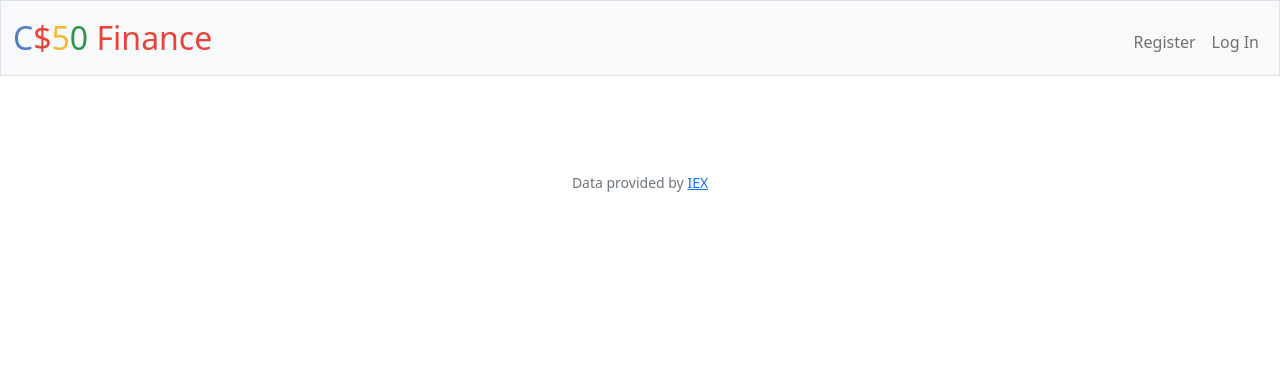
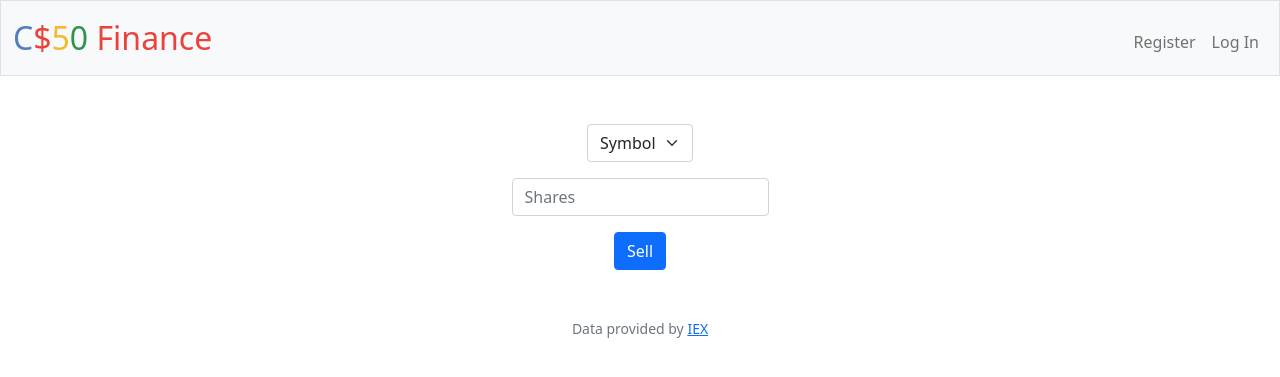
Before and after one commit to vedant-44/cs50-1-, a Flask app: template finance/templates/sell.html in a window 1280 px wide. Shown: the top 377 px of the page. Run offline with Flask 3, Linux system fonts and the light colour scheme; the template is opened without the code that fills it, so the values that code supplies are empty; some libraries are stand-ins or nearby versions.

Commit message:
Fri, Jun 9, 2023, 11:41 AM +05:30

```diff
--- a/finance/templates/sell.html
+++ b/finance/templates/sell.html
@@ -5,5 +5,18 @@
 {% endblock %}
 
 {% block main %}
+<form action="/sell" method="post">
+    <div class="mb-3">
+        <select class="form-select mx-auto w-auto" name="symbol">
+            <option disabled selected>Symbol</option>
 
+                <option value="AMZN">AMZN</option>
+
+        </select>
+    </div>
+    <div class="mb-3">
+        <input autocomplete="off" class="form-control mx-auto w-auto" min="0" name="shares" placeholder="Shares" type="number">
+    </div>
+    <button class="btn btn-primary" type="submit">Sell</button>
+</form>
 {% endblock %}
```
